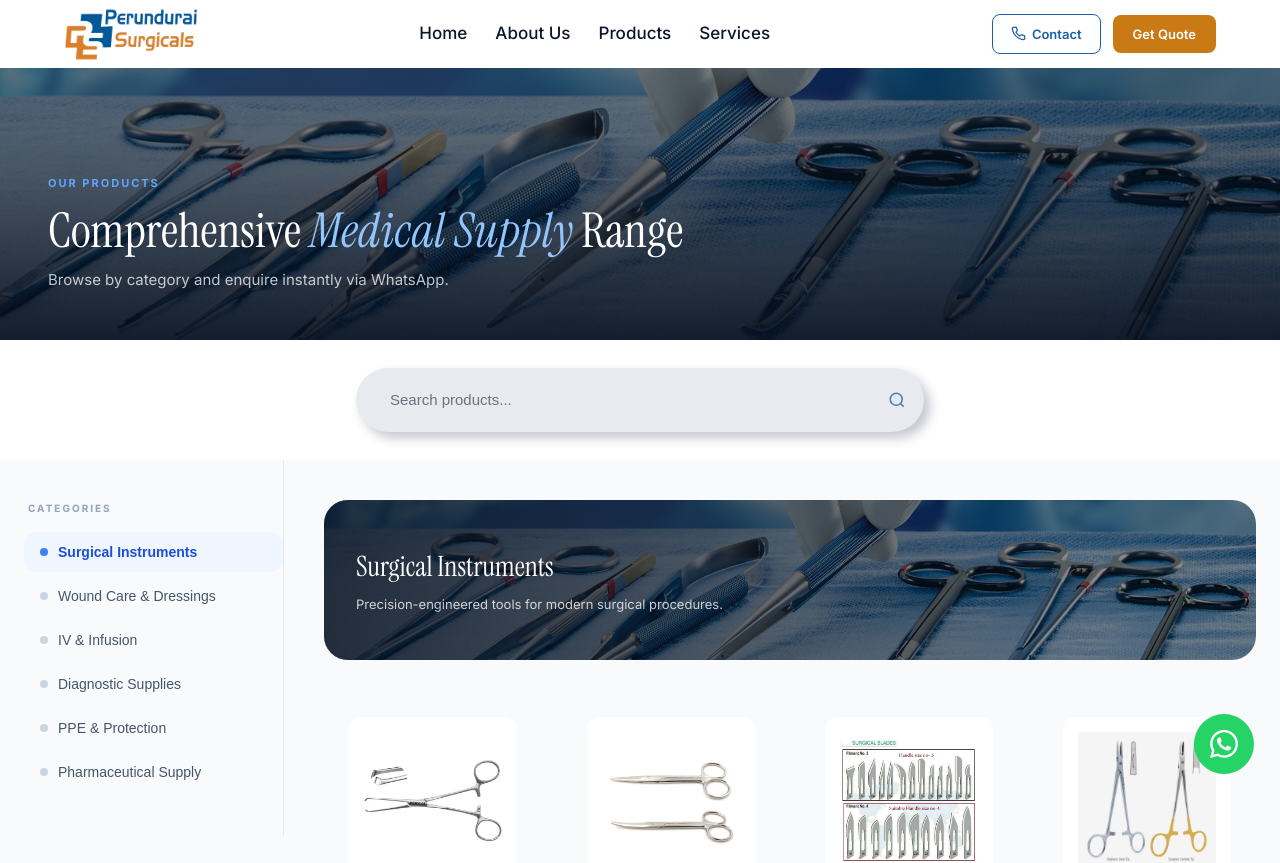
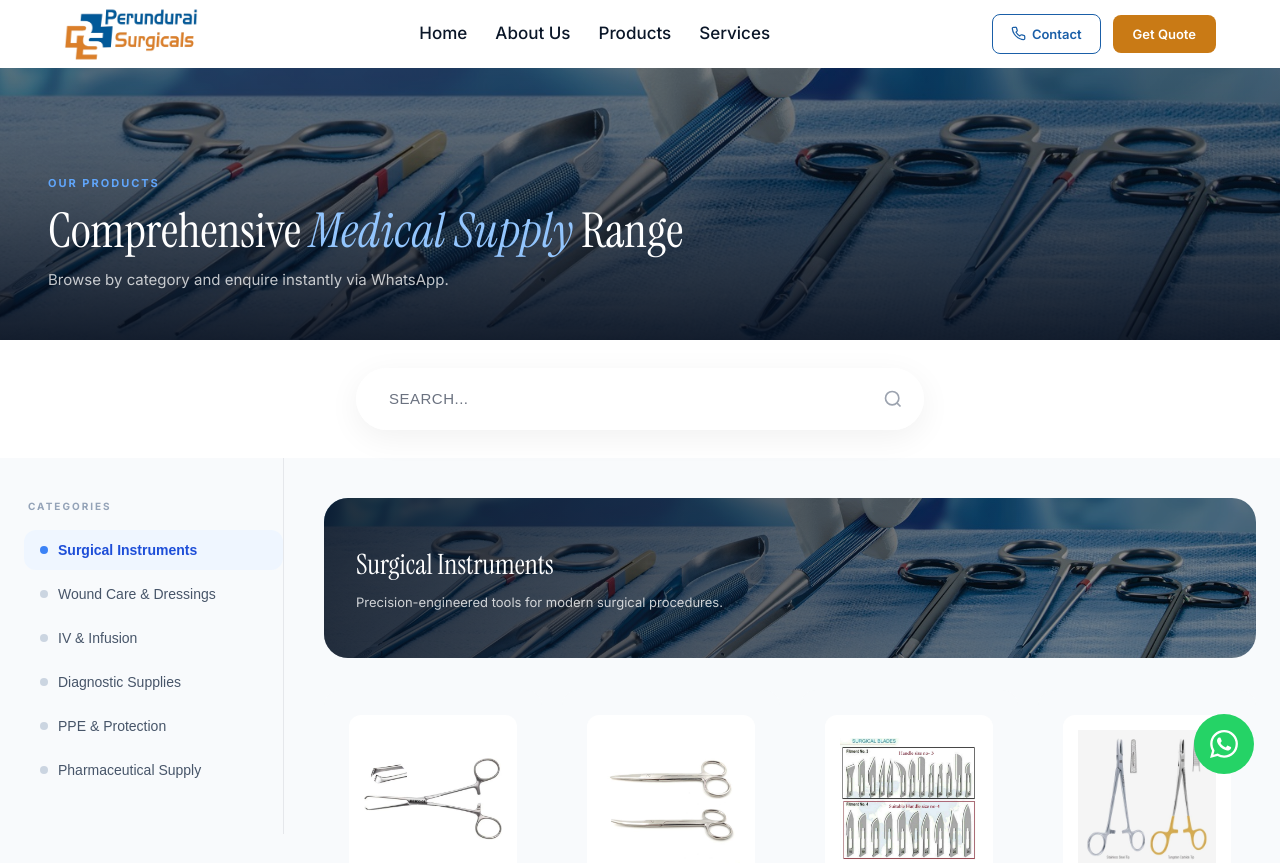
Before and after one commit to logeshwaranp1103/perunduraisurgical, a React (Vite) app: page /products in a window 1280 px wide. Shown: the top 863 px of the page. Built offline with nearby package versions, Linux system fonts and the light colour scheme.

Commit message:
search bar

```diff
--- a/src/components/ProductSearch.jsx
+++ b/src/components/ProductSearch.jsx
@@ -15,18 +15,21 @@ export default function ProductSearch({ query, onQueryChange }) {
         style={{
           display: 'flex',
           alignItems: 'center',
-          background: '#e8eaf0',
+          background: 'rgba(255, 255, 255, 0.5)',
+          backdropFilter: 'blur(12px)',
+          WebkitBackdropFilter: 'blur(12px)',
+          border: '1px solid rgba(255, 255, 255, 0.7)',
           borderRadius: 50,
-          boxShadow: '6px 6px 12px #c5c7cf, -6px -6px 12px #ffffff',
-          padding: '12px 18px 12px 22px',
-          gap: 8,
+          boxShadow: '0 8px 32px 0 rgba(0, 0, 0, 0.06), inset 0 0 0 1px rgba(255, 255, 255, 0.3)',
+          padding: '10px 20px',
+          gap: 12,
         }}
       >
         <input
           type="text"
           value={query}
           onChange={(e) => onQueryChange(e.target.value)}
-          placeholder="Search products..."
+          placeholder="SEARCH..."
           aria-label="Search products"
           id="product-search-input"
           style={{
@@ -36,9 +39,10 @@ export default function ProductSearch({ query, onQueryChange }) {
             boxShadow: 'none',
             background: 'transparent',
             fontSize: 15,
-            color: '#2d3148',
+            color: '#4b5563',
             fontFamily: "'DM Sans', sans-serif",
-            caretColor: '#1a5fa8',
+            letterSpacing: '0.5px',
+            caretColor: '#9ca3af',
           }}
         />
 
@@ -54,14 +58,14 @@ export default function ProductSearch({ query, onQueryChange }) {
               padding: 4,
               display: 'flex',
               alignItems: 'center',
-              color: '#888',
+              color: '#9ca3af',
               borderRadius: '50%',
               transition: 'color 0.2s',
             }}
-            onMouseEnter={(e) => (e.currentTarget.style.color = '#1a5fa8')}
-            onMouseLeave={(e) => (e.currentTarget.style.color = '#888')}
+            onMouseEnter={(e) => (e.currentTarget.style.color = '#4b5563')}
+            onMouseLeave={(e) => (e.currentTarget.style.color = '#9ca3af')}
           >
-            <svg width="16" height="16" viewBox="0 0 24 24" fill="none" stroke="currentColor" strokeWidth="2.5">
+            <svg width="18" height="18" viewBox="0 0 24 24" fill="none" stroke="currentColor" strokeWidth="2.5">
               <line x1="18" y1="6" x2="6" y2="18" />
               <line x1="6" y1="6" x2="18" y2="18" />
             </svg>
@@ -69,8 +73,8 @@ export default function ProductSearch({ query, onQueryChange }) {
         )}
 
         {/* Search icon */}
-        <div style={{ display: 'flex', alignItems: 'center', color: '#1a5fa8', opacity: 0.75 }}>
-          <svg width="18" height="18" viewBox="0 0 24 24" fill="none" stroke="currentColor" strokeWidth="2.2">
+        <div style={{ display: 'flex', alignItems: 'center', color: '#9ca3af' }}>
+          <svg width="20" height="20" viewBox="0 0 24 24" fill="none" stroke="currentColor" strokeWidth="2">
             <circle cx="11" cy="11" r="8" />
             <line x1="21" y1="21" x2="16.65" y2="16.65" />
           </svg>
```
